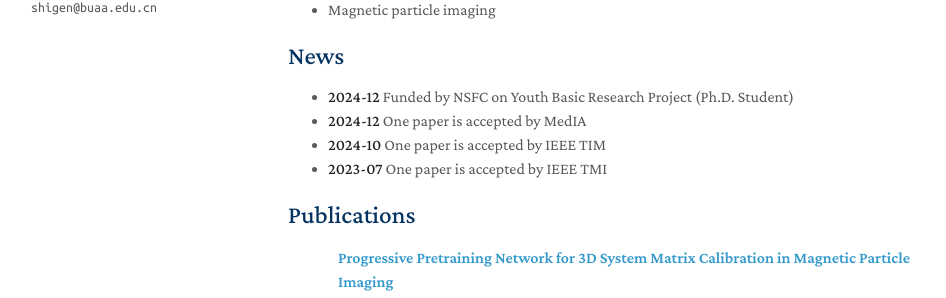
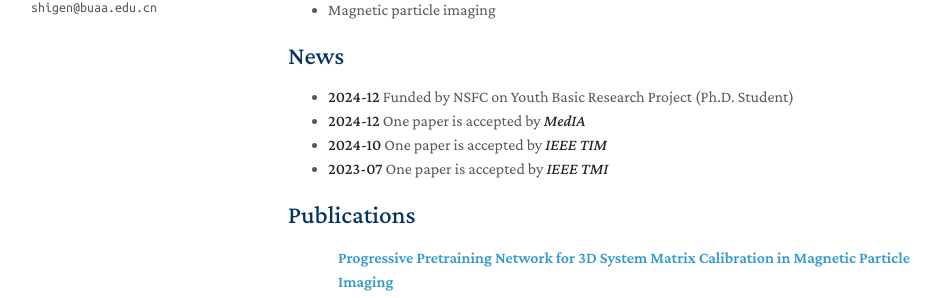
Before and after one commit to genshi997/genshi997.github.io, a Jekyll site: the page built from index.md, in a window 1280 px wide and 900 px high. Shown: the part 293-591 px from the top of the window, without its empty margins (182-1128 px from the left). Built offline with Jekyll 4.4.1, drawn with Linux system fonts in a browser that asks for light colours; a style sheet for code colours, icons or effects is not loaded; our own code applies the rules of GitHub Pages for plain Markdown files.

Commit message:
Update news.yml

```diff
--- a/_data/news.yml
+++ b/_data/news.yml
@@ -1,11 +1,11 @@
 - date: 2024-12
-  title: One paper is accepted by MedIA
+  title: One paper is accepted by <strong><em>MedIA</em></strong>
 
 - date: 2024-12
   title: Funded by NSFC on Youth Basic Research Project (Ph.D. Student)
 
 - date: 2024-10
-  title: One paper is accepted by IEEE TIM
+  title: One paper is accepted by <strong><em>IEEE TIM</em></strong>
 
 - date: 2023-07
-  title: One paper is accepted by IEEE TMI
+  title: One paper is accepted by <strong><em>IEEE TMI</em></strong>
```
